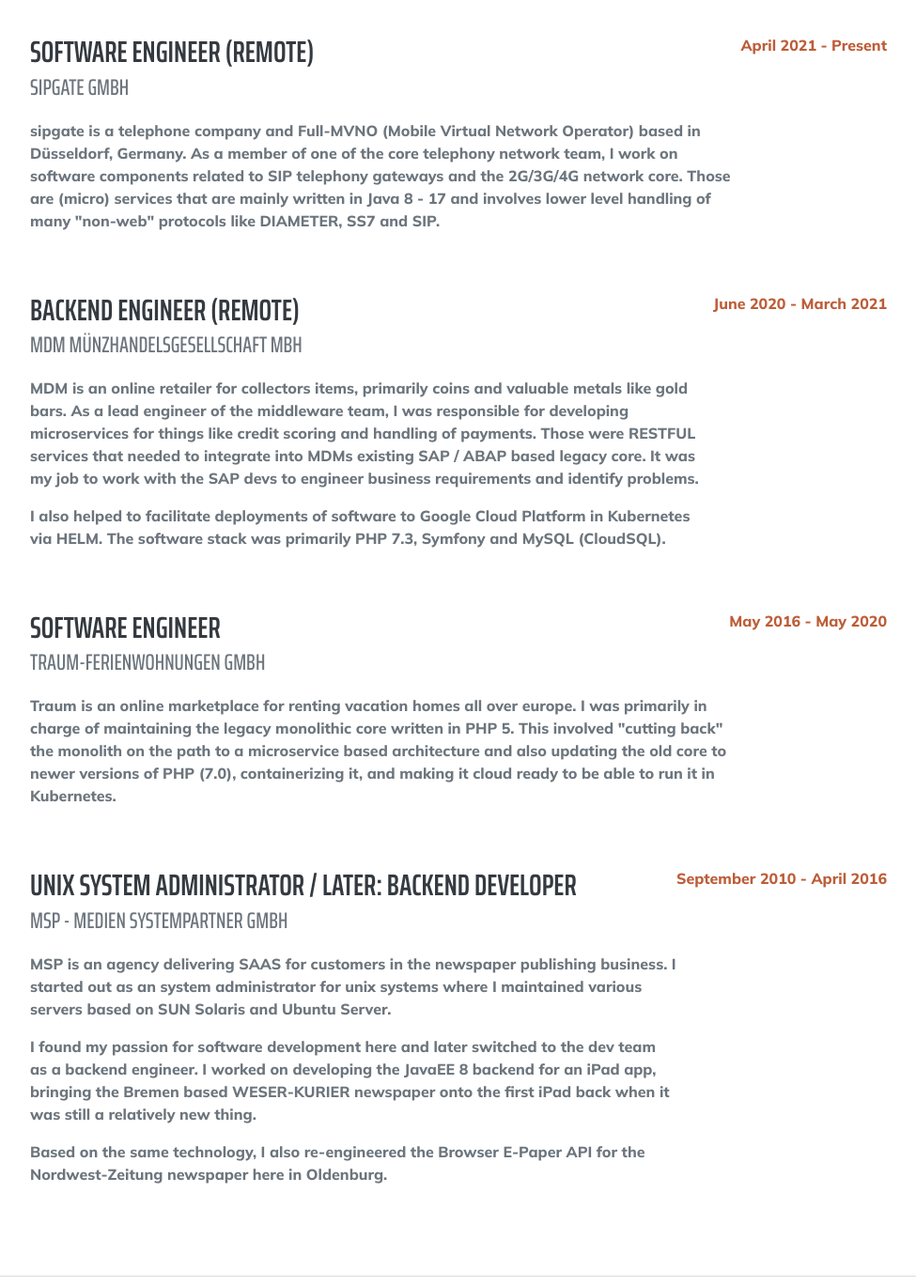
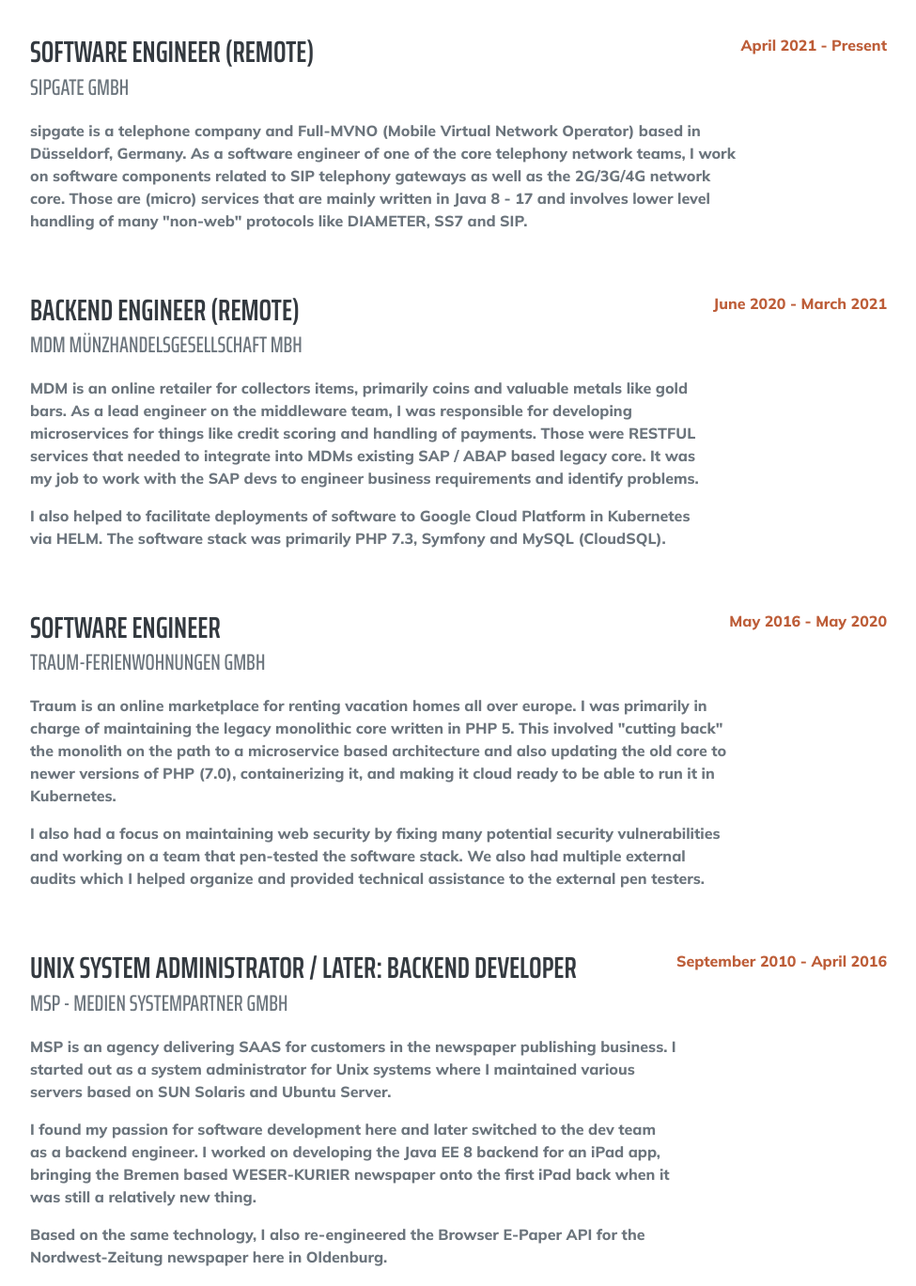
Before and after one commit to Takuto88/takuto.de, a website built with webpack: page src/index.html in a window 1280 px wide. Shown: the part 960-2329 px from the top of the page at 94% size, without its empty margins (288-1263 px from the left). Built offline with nearby package versions, Linux system fonts and the light colour scheme; files whose address does not match are found by name.

Commit message:
fix: typos, title, clarify things

```diff
--- a/src/index.html
+++ b/src/index.html
@@ -3,9 +3,9 @@
 <head>
     <meta charset="utf-8"/>
     <meta name="viewport" content="width=device-width, initial-scale=1, shrink-to-fit=no"/>
-    <meta name="description" content=""/>
-    <meta name="author" content=""/>
-    <title>Resume - Start Bootstrap Theme</title>
+    <meta name="description" content="The personal home page of Lennart Rosam"/>
+    <meta name="author" content="Lennart Rosam"/>
+    <title>Takuto.de</title>
     <link rel="icon" type="image/x-icon" href="img/favicon.ico"/>
 </head>
 <body id="page-top">
@@ -78,10 +78,10 @@
                     <div class="subheading mb-3">sipgate GmbH</div>
                     <p>
                         sipgate is a telephone company and Full-MVNO (Mobile Virtual Network Operator) based in
-                        Düsseldorf, Germany. As a member of one of the core telephony network team, I work on software
-                        components related to SIP telephony gateways and the 2G/3G/4G network core. Those are
-                        (micro) services that are mainly written in Java 8 - 17 and involves lower level handling of
-                        many "non-web" protocols like DIAMETER, SS7 and SIP.
+                        Düsseldorf, Germany. As a software engineer of one of the core telephony network teams, I work
+                        on software components related to SIP telephony gateways as well as the 2G/3G/4G network core.
+                        Those are (micro) services that are mainly written in Java 8 - 17 and involves lower level
+                        handling of many "non-web" protocols like DIAMETER, SS7 and SIP.
                     </p>
                 </div>
                 <div class="flex-shrink-0"><span class="text-primary">April 2021 - Present</span></div>
@@ -92,7 +92,7 @@
                     <div class="subheading mb-3">MDM Münzhandelsgesellschaft mbH</div>
                     <p>
                         MDM is an online retailer for collectors items, primarily coins and valuable metals like gold
-                        bars. As a lead engineer of the middleware team, I was responsible for developing microservices
+                        bars. As a lead engineer on the middleware team, I was responsible for developing microservices
                         for things like credit scoring and handling of payments. Those were RESTFUL services that needed
                         to integrate into MDMs existing SAP / ABAP based legacy core. It was my job to work with the SAP
                         devs to engineer business requirements and identify problems.
@@ -115,6 +115,11 @@
                         to newer versions of PHP (7.0), containerizing it, and making it cloud ready to be able to run
                         it in Kubernetes.
                     </p>
+                    <p>
+                        I also had a focus on maintaining web security by fixing many potential security vulnerabilities
+                        and working on a team that pen-tested the software stack. We also had multiple external audits
+                        which I helped organize and provided technical assistance to the external pen testers.
+                    </p>
                 </div>
                 <div class="flex-shrink-0"><span class="text-primary">May 2016 - May 2020</span></div>
             </div>
@@ -124,12 +129,12 @@
                     <div class="subheading mb-3">MSP - Medien Systempartner GmbH</div>
                     <p>
                         MSP is an agency delivering SAAS for customers in the newspaper publishing business. I started
-                        out as an system administrator for unix systems where I maintained various servers based on
+                        out as a system administrator for Unix systems where I maintained various servers based on
                         SUN Solaris and Ubuntu Server.
                     </p>
                     <p>
                         I found my passion for software development here and later switched to the dev team as a
-                        backend engineer. I worked on developing the JavaEE 8 backend for an iPad app, bringing the
+                        backend engineer. I worked on developing the Java EE 8 backend for an iPad app, bringing the
                         Bremen based WESER-KURIER newspaper onto the first iPad back when it was still a relatively new
                         thing.
                     </p>
```
